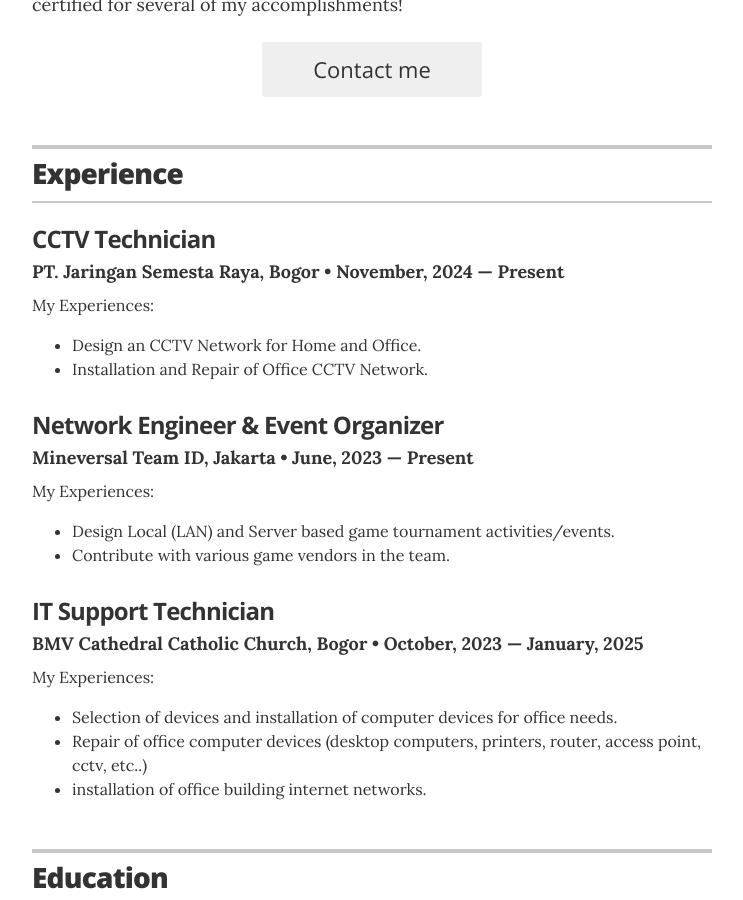
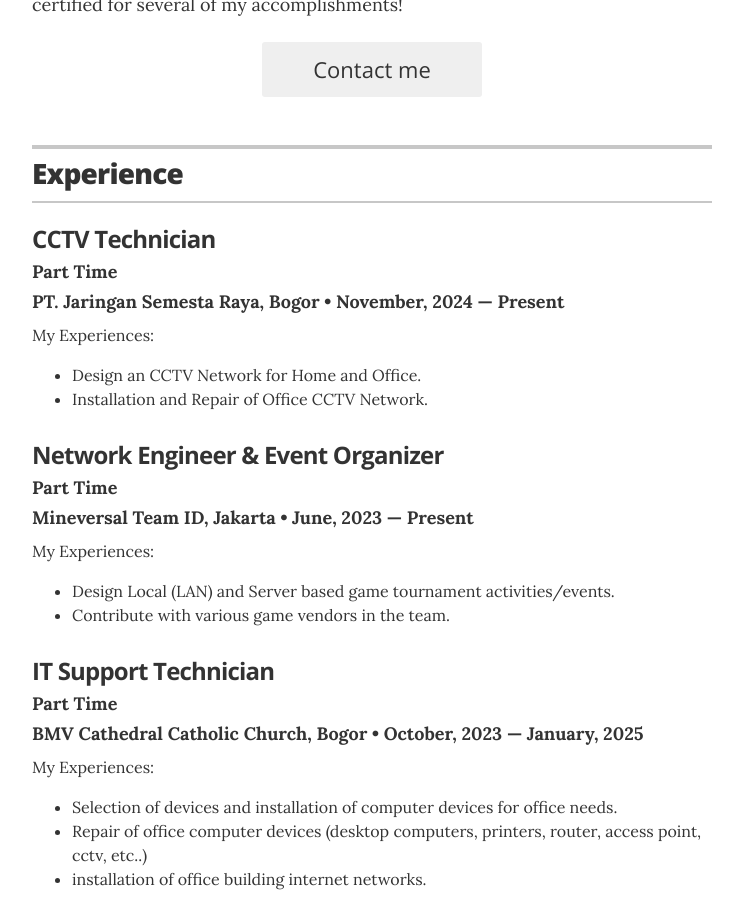
Before and after one commit to VitoKaryadi/jekyll-personalweb, a Jekyll site: the page built from index.html, in a window 1280 px wide and 900 px high, scrolled down 376 px. Shown: the whole window, without its empty margins (268-1011 px from the left). Built offline with Jekyll 4.4.1, drawn with Linux system fonts in a browser that asks for light colours; nearby versions of some CDN libraries.

Commit message:
Update resume.html

```diff
--- a/_layouts/resume.html
+++ b/_layouts/resume.html
@@ -47,6 +47,7 @@
         </header>
         <div class="resume-item">
           <h3 class="resume-item-title">CCTV Technician</h3>
+          <h4 class="resume-item-details">Part Time</h4>
           <h4 class="resume-item-details">PT. Jaringan Semesta Raya, Bogor &bull; November, 2024 &mdash; Present</h4>
           <p class="resume-item-copy">My Experiences:</p>
           <ul class="resume-item-list">
@@ -59,6 +60,7 @@
         <!-- Duplicate these resume-item elements and edit accordingly for each job you want to add here -->
         <div class="resume-item">
           <h3 class="resume-item-title">Network Engineer & Event Organizer</h3>
+          <h4 class="resume-item-details">Part Time</h4>
           <h4 class="resume-item-details">Mineversal Team ID, Jakarta &bull; June, 2023 &mdash; Present</h4>
           <p class="resume-item-copy">My Experiences:</p>
           <ul class="resume-item-list">
@@ -71,6 +73,7 @@
         <!-- another resume item -->
         <div class="resume-item">
           <h3 class="resume-item-title">IT Support Technician</h3>
+          <h4 class="resume-item-details">Part Time</h4>
           <h4 class="resume-item-details">BMV Cathedral Catholic Church, Bogor &bull; October, 2023 &mdash; January, 2025</h4>
           <p class="resume-item-copy">My Experiences:</p>
           <ul class="resume-item-list">
```
